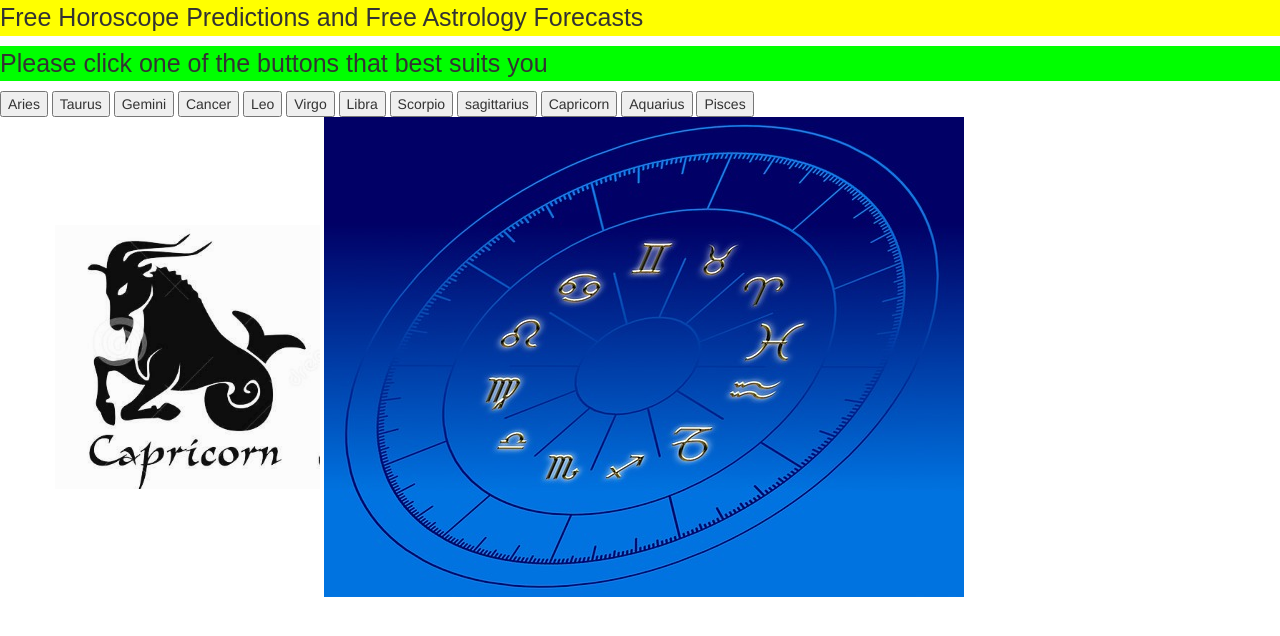
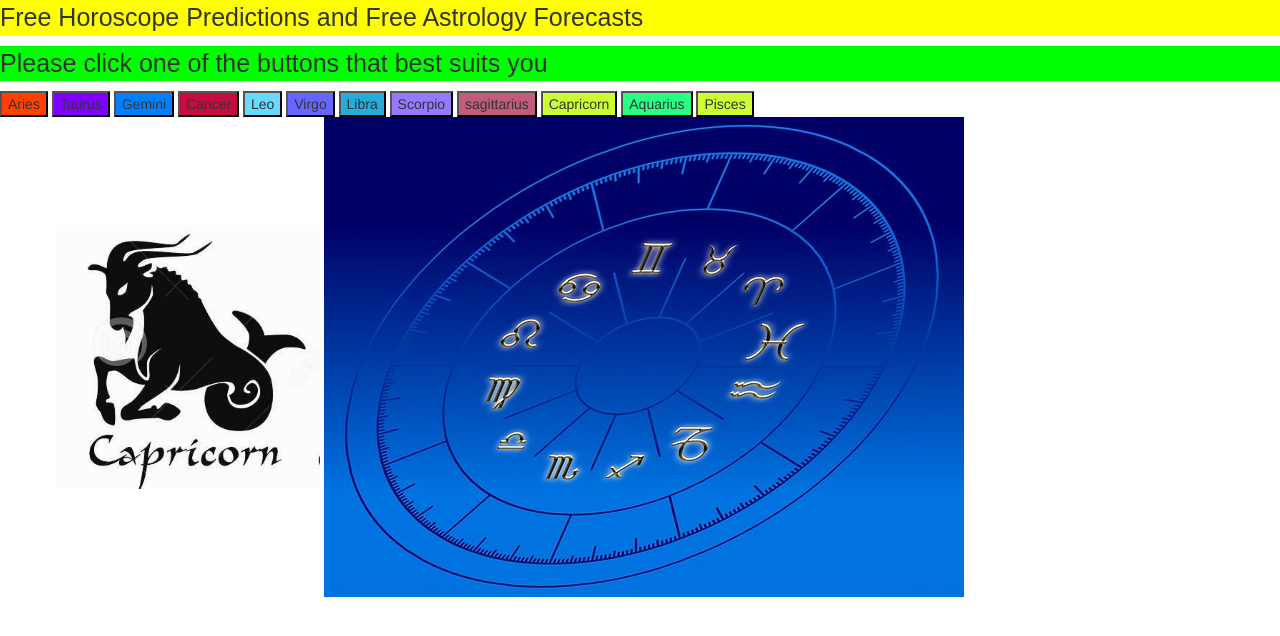
Before and after one commit to bmanandhar/astrology, a plain HTML site: page zodiac.html in a window 1280 px wide. Drawn offline with Linux system fonts and the light colour scheme.

Commit message:
colors for all 12 buttons assigned different

```diff
--- a/css/main.css
+++ b/css/main.css
@@ -10,3 +10,61 @@
     background-color: #00ff00;
 
 }
+
+
+#button01 {
+ background-color: #ff4000;
+
+}
+
+#button02 {
+ background-color: #8000ff;
+
+}
+
+#button03 {
+ background-color: #0080ff;
+
+}
+
+#button04 {
+ background-color: #C40C40;
+
+}
+
+#button05 {
+ background-color: #66d9ff;
+
+}
+
+#button06 {
+ background-color: #6666FF;
+
+}
+
+#button07 {
+ background-color: #26acd9;
+
+}
+
+#button08 {
+ background-color: #9679FF;
+
+}
+
+#button09 {
+ background-color: #C25C7B;
+
+}
+
+#button10 {
+ background-color: #CCFF33;
+
+}
+
+#button11 {
+ background-color: #29FF85;
+
+}
+#button12 {
+ background-color: #CCFF33;
--- a/zodiac.html
+++ b/zodiac.html
@@ -11,20 +11,20 @@
         <p id="start">Please click one of the buttons that best suits you</p>
         <p></p>
 
-        <button type="button" onclick="alert('Hello world!')">Aries</button>
-        <button type="button" onclick="alert('Hello world!')">Taurus</button>
-        <button type="button" onclick="alert('Hello world!')">Gemini</button>
-        <button type="button" onclick="alert('Hello world!')">Cancer</button>
+        <button id="button01" type="button" onclick="zodiac()">Aries</button>
+        <button id="button02" type="button" onclick="zodiac()">Taurus</button>
+        <button id="button03" type="button" onclick="zodiac()">Gemini</button>
+        <button id="button04" type="button" onclick="zodiac()')">Cancer</button>
 
-        <button type="button" onclick="alert('Hello world!')">Leo</button>
-        <button type="button" onclick="alert('Hello world!')">Virgo</button>
-        <button type="button" onclick="alert('Hello world!')">Libra</button>
-        <button type="button" onclick="alert('Hello world!')">Scorpio</button>
+        <button id="button05" type="button" onclick="zodiac()">Leo</button>
+        <button id="button06" type="button" onclick="zodiac()">Virgo</button>
+        <button id="button07" type="button" onclick="zodiac()">Libra</button>
+        <button id="button08" type="button" onclick="zodiac()">Scorpio</button>
 
-        <button type="button" onclick="alert('Hello world!')">sagittarius</button>
-        <button type="button" onclick="alert('Hello world!')">Capricorn</button>
-        <button type="button" onclick="alert('Hello world!')">Aquarius</button>
-        <button type="button" onclick="alert('Hello world!')">Pisces</button>
+        <button id="button09" type="button" onclick="zodiac()">sagittarius</button>
+        <button id="button10" type="button" onclick="zodiac()">Capricorn</button>
+        <button id="button11" type="button" onclick="zodiac()">Aquarius</button>
+        <button id="button12" type="button" onclick="zodiac()">Pisces</button>
 
         <div class="container">
             <div class="row">
@@ -36,4 +36,4 @@
             </div>
         </div>
     </body>
-</html>
+</html
```
